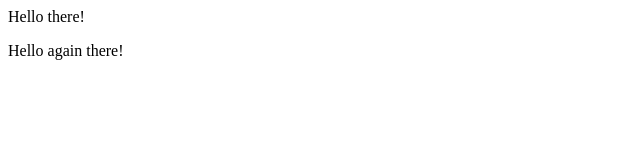
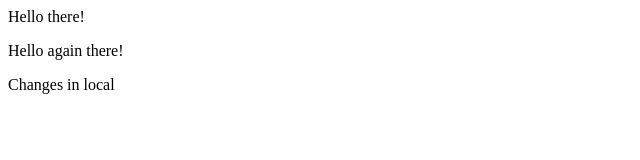
Before and after one commit to noravitkai/2022-git-test-int, a plain HTML site: page index.html in a window 1280 px wide. Shown: the whole page, without its empty margins (0-640 px from the left). Drawn offline with Linux system fonts and the light colour scheme.

Commit message:
trying to commit stuff

```diff
--- a/index.html
+++ b/index.html
@@ -1,2 +1,3 @@
 <p>Hello there!</p>
 <p>Hello again there!</p>
+<p>Changes in local</p>
```
